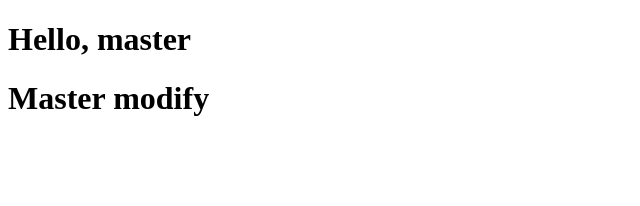
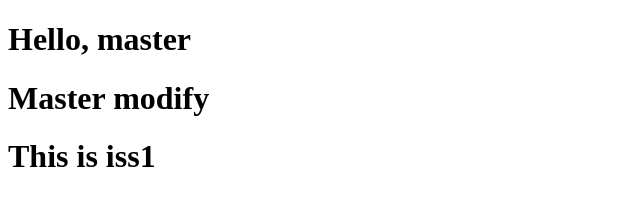
Before and after one commit to Belikov0/git-demo, a plain HTML site: page index.html in a window 1280 px wide. Shown: the whole page, without its empty margins (0-640 px from the left). Drawn offline with Linux system fonts and the light colour scheme.

Commit message:
iss1 modify

```diff
--- a/index.html
+++ b/index.html
@@ -9,5 +9,6 @@
 <body>
     <h1>Hello, master</h1>
     <h1>Master modify</h1>
+    <h1>This is iss1</h1>
 </body>
 </html>
```
